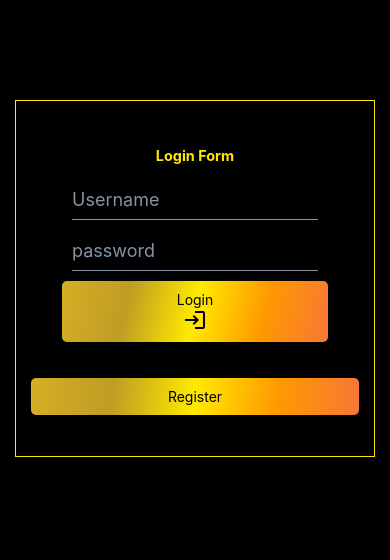
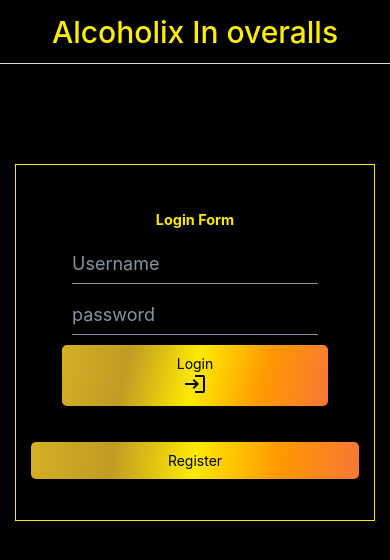
Before and after one commit to Lekematti/wbma-project, a React Native app in the folder alcoholix-in-overalls/: screen /Single in a window 390 px wide. Shown: the top 560 px of the page. Built offline with nearby package versions, Linux system fonts and the light colour scheme; no server answers.

Commit message:
Viimeisiä muutoksia ja viimeistelyjä.

```diff
--- a/alcoholix-in-overalls/navigators/navigator.js
+++ b/alcoholix-in-overalls/navigators/navigator.js
@@ -18,8 +18,6 @@ const Tabscreen = () => {
     return (
         <Tab.Navigator
             screenOptions={{
-                headerStyle: {backgroundColor: 'black'},
-                headerTitleStyle: {color: '#ffec00'},
                 headerShown: false,
 
             }}>
@@ -56,7 +54,6 @@ const Tabscreen = () => {
                     tabBarStyle: {backgroundColor: 'black', borderWidth: 0, color: '#ffec00'},
                     tabBarIcon: ({}) => <Icon name="badge" color={'#ffec00'}/>,
                 }}
-
             />
         </Tab.Navigator>
     );
@@ -65,11 +62,15 @@ const Tabscreen = () => {
 const Stackscreen = () => {
     const {isLoggedIn} = useContext(MainContext);
     return (
-        <Stack.Navigator screenOptions={{
-            headerStyle: {backgroundColor: 'black'},
-            headerTitleStyle: {color: '#ffec00'},
-
-        }}
+        <Stack.Navigator
+          screenOptions={{
+            headerShown: true,
+            headerStyle: {backgroundColor: 'black', },
+            headerTitleStyle: {color: '#ffed00', fontSize: 30},
+            headerTitleAlign: 'center',
+            backTitle: null,
+            headerTintColor: '#ffed00'
+          }}
         >
             {isLoggedIn ? (
                 <>
@@ -78,13 +79,24 @@ const Stackscreen = () => {
                         component={Tabscreen}
                         options={{headerShown: false}}
                     />
-                    <Stack.Screen name="Single" component={Single}/>
+                    <Stack.Screen
+                      screenOptions={{
+                        headerShown: true,
+                      }}
+                      name="Single"
+                      component={Single}/>
                 </>
             ) : (
                 <Stack.Screen
-                    name="Login/Register"
+                  screenOptions={{
+                    headerStyle: {backgroundColor: 'black'},
+
+
+
+                  }}
+                    name="Alcoholix In overalls"
                     component={Login}
-                    options={{headerShown: false}}
+                    options={{headerShown: true}}
                 />
             )}
         </Stack.Navigator>
@@ -99,4 +111,5 @@ const Navigator = () => {
     );
 };
 
+
 export default Navigator;
--- a/alcoholix-in-overalls/views/Home.js
+++ b/alcoholix-in-overalls/views/Home.js
@@ -5,31 +5,16 @@ import List from '../components/List';
 import {StatusBar} from 'expo-status-bar';
 import PropTypes from 'prop-types';
 import {useMedia} from "../hooks/ApiHooks";
-import AsyncStorage from "@react-native-async-storage/async-storage";
+
 import ListItem from "../components/ListItem";
 
 
 const Home = ({navigation}) => {
-    const {loadMedia, searchMedia, mediaArray} = useMedia(); // Use the useSearch hook
-    const [searchTerm, setSearchTerm] = useState(''); // State for search term
+    const {loadMedia, mediaArray} = useMedia(); // Use the useSearch hook
     const [searchResults, setSearchResults] = useState([]); // State to store search results
     const [searchQuery, setSearchQuery] = useState('');
     const [showList, setShowList] = useState(true);
     const back_IMAGE = require('../assets/beerPhoto2.png')
-
-    // // Function to handle search
-    // const makeSearch = async () => {
-    //     try {
-    //         const token = await AsyncStorage.getItem('userToken');
-    //         const searchData = await searchMedia({title: searchTerm}, token);
-    //         //console.log('Search Results:', searchData); // Debugging
-    //         const mySearch = searchData.filter(mediaArray);
-    //
-    //         setSearchResults(mySearch);
-    //     } catch (error) {
-    //         console.error(error.message);
-    //     }
-    // };
 
     useEffect(() => {
         if (searchQuery !== '') {
--- a/alcoholix-in-overalls/views/Single.js
+++ b/alcoholix-in-overalls/views/Single.js
@@ -226,12 +226,16 @@ const Single = ({route, navigation}) => {
         console.log(response, 'delete succes')
     };
 
+  useEffect(() => {
+    // Aseta otsikko navigaatiopalkkiin
+    navigation.setOptions({ title: route.params.title, });
+  }, [route.params.title]);
+
+
   // Show full image and metadata
     return (
         <ScrollView style={{backgroundColor: '#000000'}}>
             <Card containerStyle={styles.card}>
-                <Card.Divider style={styles.cardDivider}>
-                    <Card.Title style={styles.text}>{title}</Card.Title>
                 <Card.Divider style={styles.cardDivider}>
                         {mediaType === 'image' ? (
                             <Card.Image
@@ -253,8 +257,7 @@ const Single = ({route, navigation}) => {
                                 ref={videoRef}
                             />
                         )}
-                    </Card.Divider>
-                    <ListItem containerStyle={styles.listItem}>
+                    <ListItem containerStyle={styles.description}>
                         <Icon name='description' color='#ffe800'/>
                         <Text style={styles.text}>{description}</Text>
                     </ListItem>
@@ -334,6 +337,7 @@ const Single = ({route, navigation}) => {
                 </Card.Divider>
                 <Card.Divider style={styles.cardDivider}>
                     <ListItem containerStyle={styles.listItem}>
+                      {user.username === owner.username  ? (
                         <TouchableOpacity
                           onPress={deletePost}>
                           <LinearGradient
@@ -344,12 +348,19 @@ const Single = ({route, navigation}) => {
                             <Text style={styles.buttonText}>Delete post!</Text>
                             <Icon name={'delete-forever'} color='#000000'></Icon>
                           </LinearGradient>
-                        </TouchableOpacity>
-                    </ListItem>
                           <ListItem containerStyle={styles.listItem}>
                             <Icon name="save" color='#ffe800'/>
                             <Text style={styles.text}>{Math.round(filesize / 1024)} kB</Text>
                           </ListItem>
+                        </TouchableOpacity>
+                      ) : (
+                        <ListItem containerStyle={styles.listItem}>
+                          <Icon name="save" color='#ffe800'/>
+                          <Text style={styles.text}>{Math.round(filesize / 1024)} kB</Text>
+                        </ListItem>
+                      )}
+                    </ListItem>
+
                 </Card.Divider>
             </Card>
         </ScrollView>
@@ -362,8 +373,9 @@ const styles = StyleSheet.create({
         backgroundColor: '#000000',
     },
     image: {
-        borderColor: '#ffee00',
-        borderWidth: 1,
+        borderTopWidth: 1,
+        borderBottomWidth: 1,
+        borderColor: '#ffeb00',
         height: 600,
         width: '100%',
         marginBottom: 15,
@@ -374,7 +386,7 @@ const styles = StyleSheet.create({
         backgroundColor: '#000000',
         borderWidth: 1,
         borderColor: '#000000',
-        marginBottom: 10
+        marginBottom: 10,
     },
     cardDivider: {
         backgroundColor: '#000000',
@@ -383,7 +395,6 @@ const styles = StyleSheet.create({
         marginBottom: 10
     },
     listItem: {
-
         backgroundColor: '#000000',
     },
     listRating: {
@@ -395,7 +406,17 @@ const styles = StyleSheet.create({
     text: {
         textAlign: "center",
         color: '#ffeb00',
-
+    },
+  title: {
+    textAlign: "center",
+    color: '#ffeb00',
+    marginTop: 10,
+    fontSize: 25,
+  },
+  description: {
+    backgroundColor: '#000000',
+    flexWrap: "wrap",
+    display: "flex",
   },
     linearGradient: {
         borderRadius: 5,
```
Also changed, not shown: 1 other file (tests, documents, lock files or other folders). Lines whose indentation alone changed are shown as unchanged.
